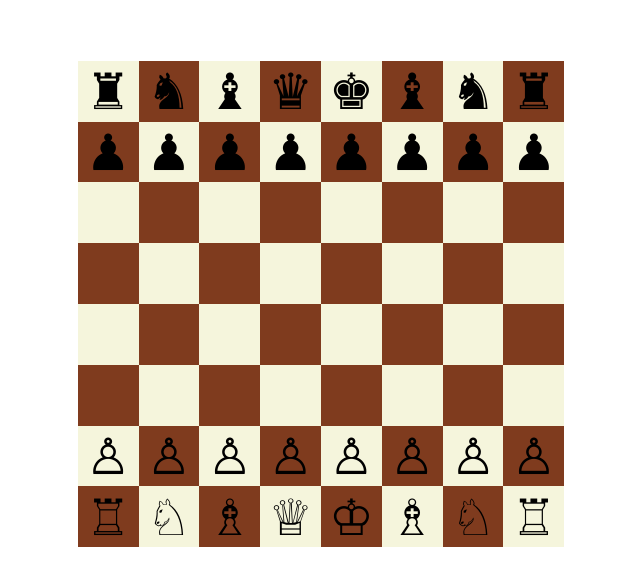
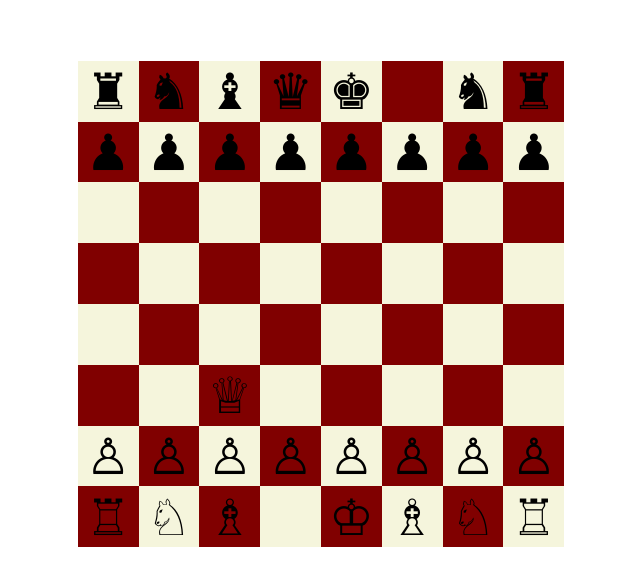
Before and after one commit to LucFERRO/ChessNext, a Next.js app: page / in a window 1280 px wide. Shown: the top 586 px of the page, without its empty margins (319-959 px from the left). Built offline with nearby package versions, Linux system fonts and the light colour scheme.

Commit message:
move piece OK, can be optimized, kill piece same

```diff
--- a/components/Board.js
+++ b/components/Board.js
@@ -213,35 +213,66 @@ export default function Board() {
     const [whiteTeam, setWhiteTeam] = useState(whiteTeamStartingPos)
     const [blackTeam, setBlackTeam] = useState(blackTeamStartingPos)
 
-    const testGlobal = (x, y) => {
-        Object.keys(whiteTeam).forEach(piece => {
-            if (x != whiteTeam[piece].x || y != whiteTeam[piece].y) return
-            console.log(piece, String.fromCharCode(whiteTeam[piece].symbol))
-            return String.fromCharCode(whiteTeam[piece].symbol)
+    // Piece position
+
+    const piecePlacement = (x, y) => {
+        return Object.keys(whiteTeam).map(piece => {
+            if (x == whiteTeam[piece].x && y == whiteTeam[piece].y && !whiteTeam[piece].isDead) return String.fromCharCode(whiteTeam[piece].symbol)
+            if (x == blackTeam[piece].x && y == blackTeam[piece].y && !blackTeam[piece].isDead) return String.fromCharCode(blackTeam[piece].symbol)
         })
     }
 
-    const piecePlacement = (x, y) => {
+    // Piece movement
 
-        return Object.keys(whiteTeam).map( piece => {
-            if (x == whiteTeam[piece].x && y == whiteTeam[piece].y) return String.fromCharCode(whiteTeam[piece].symbol)
-            if (x == blackTeam[piece].x && y == blackTeam[piece].y) return String.fromCharCode(blackTeam[piece].symbol)
+    const movePiece = (isWhite, piece, newX, newY) => {
+        if (isWhite) {
+            return setWhiteTeam({
+                ...whiteTeam,
+                [piece]: {
+                    ...whiteTeam[piece],
+                    x: newX,
+                    y: newY,
+                }
+            })
+        }
+        return setBlackTeam({
+            ...blackTeam,
+            [piece]: {
+                ...blackTeam[piece],
+                x: newX,
+                y: newY,
+            }
         })
     }
 
-    // Déplacement de pièce
+    const movePiece2 = (team, setTeam, piece, newX, newY) => {
+        return setTeam({
+            ...team,
+            [piece]: {
+                ...team[piece],
+                x: newX,
+                y: newY,
+            }
+        })
+    }
 
-    // const movePiece = (piece, newX, newY) => {
-    //     const oldWhiteTeam = {...whiteTeam[piece]}
-    //     oldWhiteTeam[piece].x = newX
-    //     // oldWhiteTeam[piece].y = newY
+    const killPiece = (team, setTeam, piece) => {
+        return setTeam({
+            ...team,
+            [piece]: {
+                ...team[piece],
+                isDead: true
+            }
+        })
+    }
 
-    //     setWhiteTeam({ [piece].x: oldWhiteTeam})
-    // }
+    useEffect(() => {
+        movePiece2(whiteTeam, setWhiteTeam, 'rook2', 4,4)
+        movePiece(true, 'queen', 2, 2)
+        movePiece(false,'knight1', 3,2)
+        killPiece(blackTeam, setBlackTeam, 'bishop2')
+    }, [])
 
-
-    // movePiece('queen', 4,3)
-    // console.log('new',whiteTeam)
 
     return (
         <div className={boardStyle.container}>
--- a/styles/Board.module.scss
+++ b/styles/Board.module.scss
@@ -7,7 +7,6 @@
 
     >div {
         width: 100%;
-        color: red;
         display: inherit;
         place-content: center;
         aspect-ratio: 1/1;
@@ -24,8 +23,6 @@
     }
 
     .blackTile {
-        background-color: #7F3B1E;
+        background-color: maroon;
     }
-
-
 }
```
